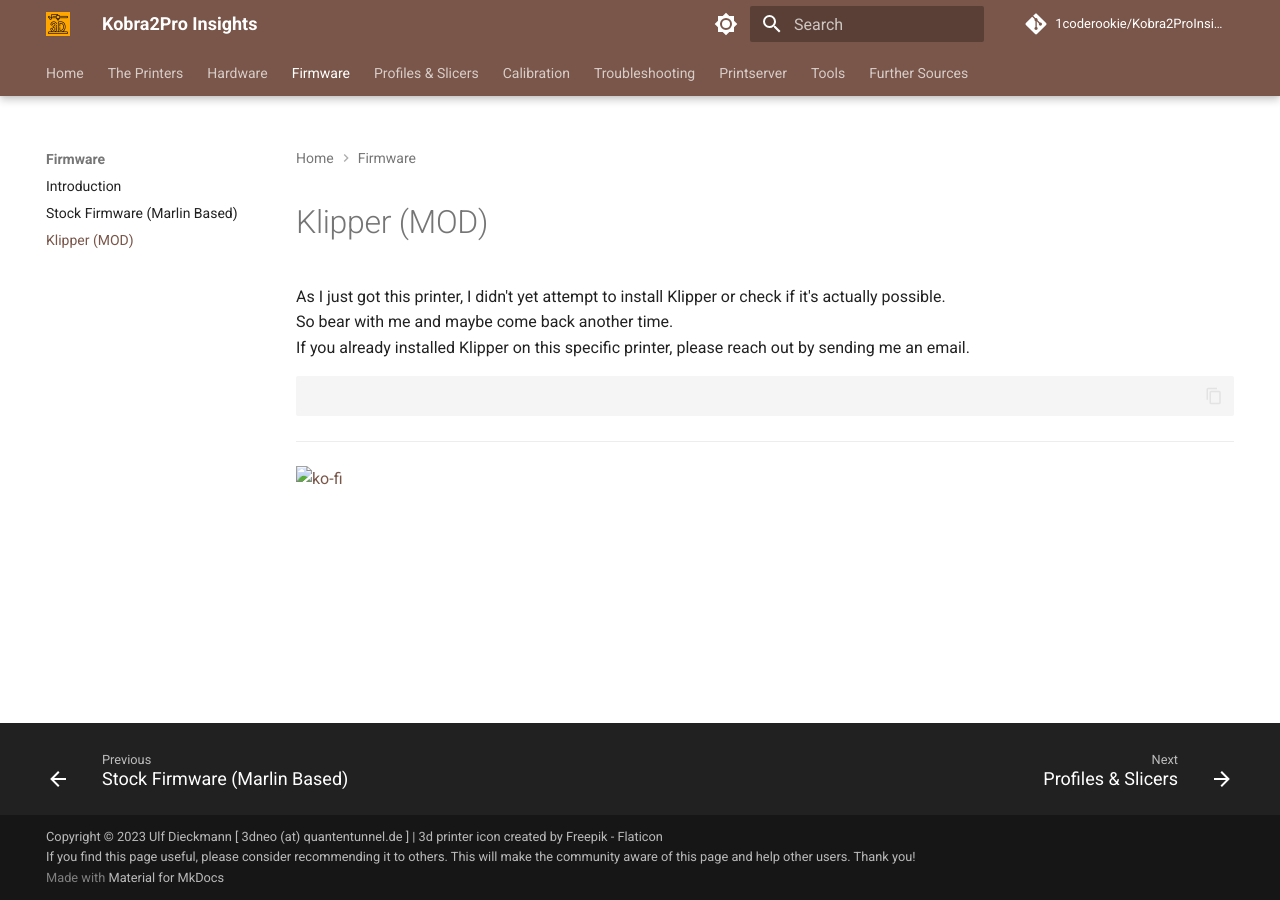
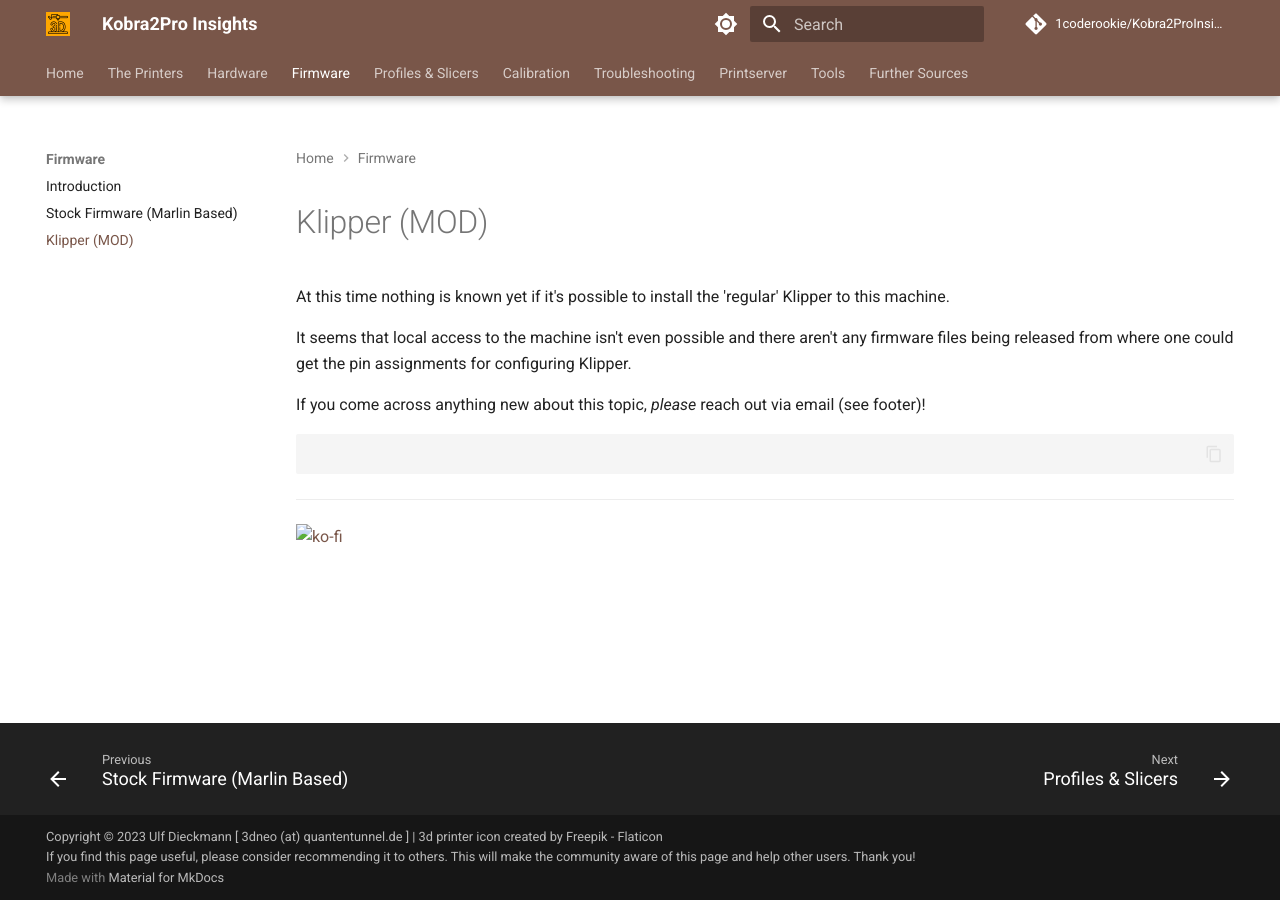
Before and after one commit to 1coderookie/Kobra2ProInsights, an MkDocs documentation site: the page built from docs/firmware/fw_klipper.md, in a window 1280 px wide. Built offline with MkDocs 1.6.1 and Material for MkDocs 9.7.7, drawn with Linux system fonts in a browser that asks for light colours; comment, search, counter and statistics services are not loaded.

Commit message:
Update fw_klipper.md

```diff
--- a/docs/firmware/fw_klipper.md
+++ b/docs/firmware/fw_klipper.md
@@ -2,9 +2,11 @@
 
 # Klipper (MOD)
 
-As I just got this printer, I didn't yet attempt to install Klipper or check if it's actually possible.
-So bear with me and maybe come back another time.
-If you already installed Klipper on this specific printer, please reach out by sending me an email.
+At this time nothing is known yet if it's possible to install the 'regular' Klipper to this machine.
+
+It seems that local access to the machine isn't even possible and there aren't any firmware files being released from where one could get the pin assignments for configuring Klipper.
+
+If you come across anything new about this topic, *please* reach out via email (see footer)!
 
 <!---
 Can you run [Klipper](https://www.klipper3d.org/) on the stock mainboard of the **Go** and **Neo**?
```
